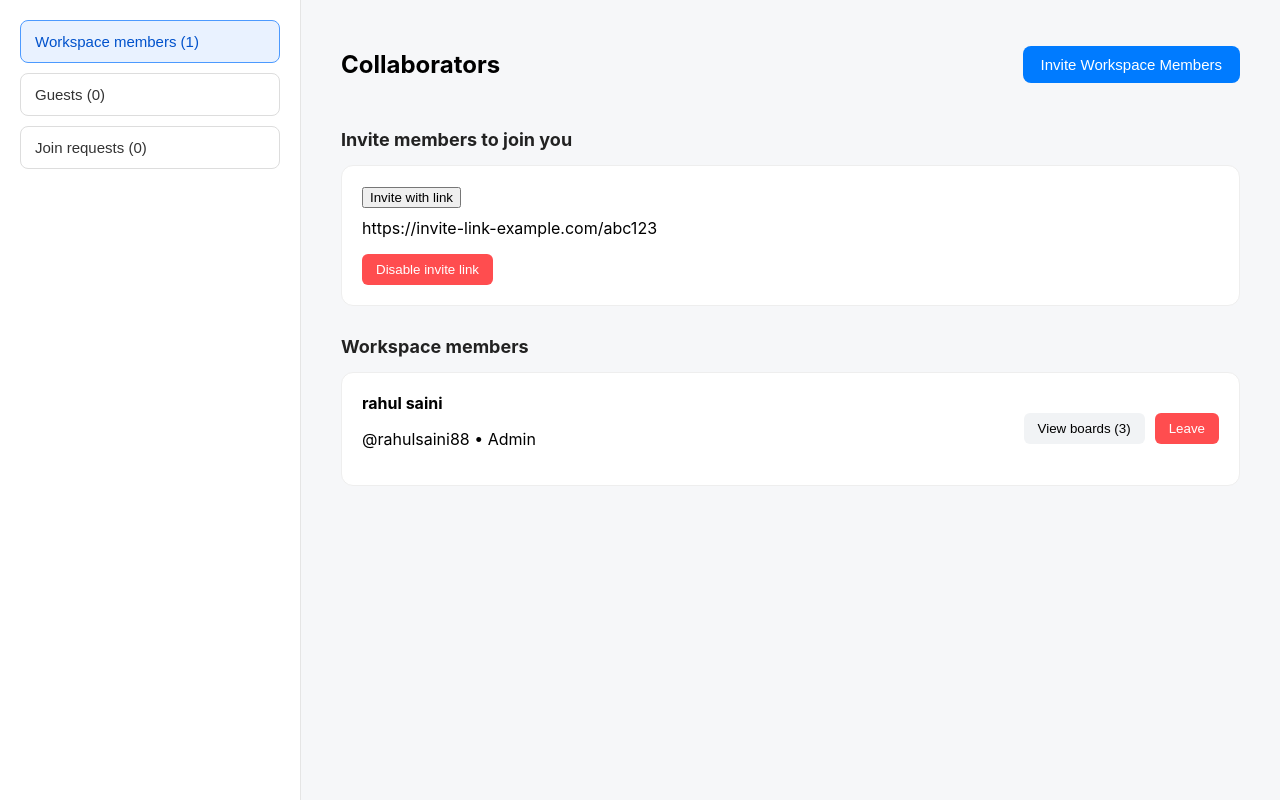
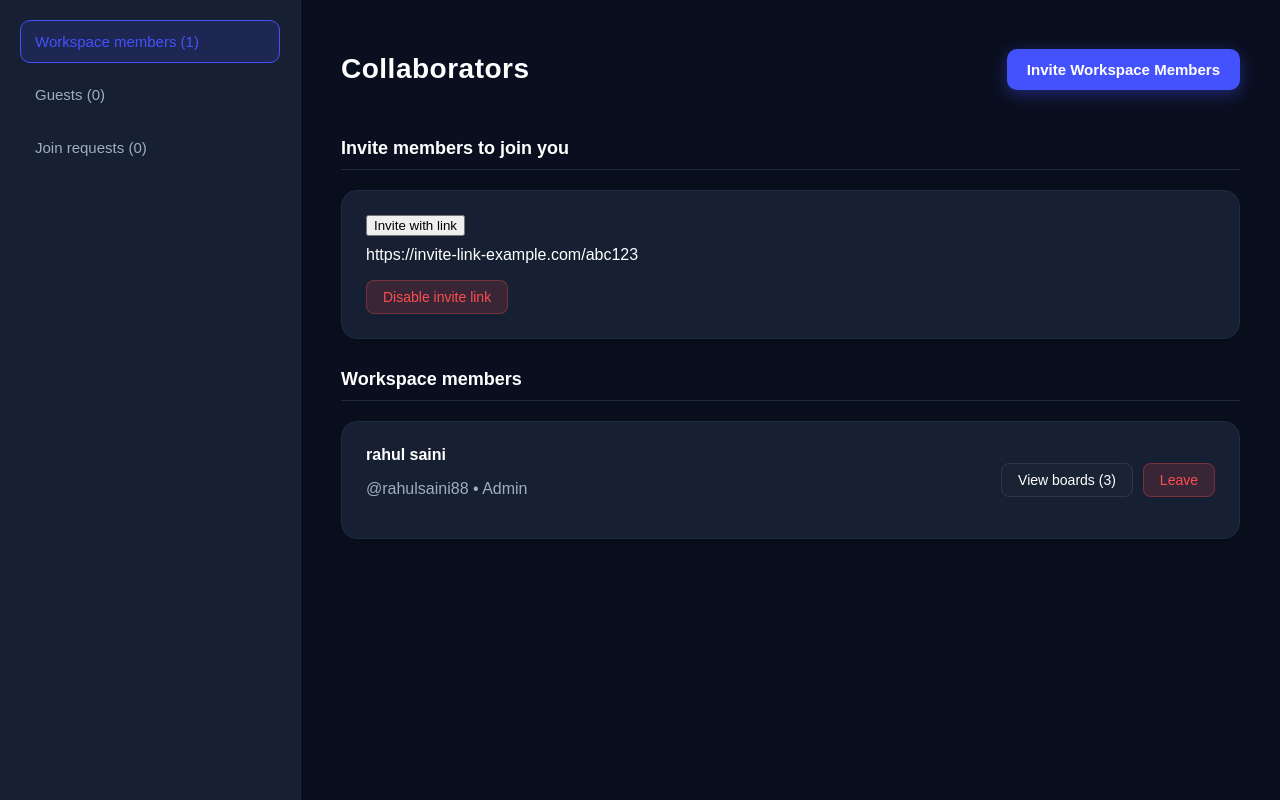
Before and after one commit to ANSH23-AGARWAL/productivity-app, a React (Create React App) app: page /coll in a window 1280 px wide. Built offline with nearby package versions, Linux system fonts and the light colour scheme; the HTML template or start-up script is replaced by a standard one.

Commit message:
Applied Neo Modern Premium theme

```diff
--- a/src/components/Collaborators/style.js
+++ b/src/components/Collaborators/style.js
@@ -4,103 +4,159 @@ export const PageWrapper = styled.div`
   display: flex;
   width: 100%;
   height: 100vh;
-  background: #f6f7f9;
+  background: #0A0F1F; /* Deep Dark BG */
+  font-family: 'Poppins', sans-serif;
+  color: #FFFFFF;
 `;
 
 export const Sidebar = styled.div`
   width: 260px;
-  background: #fff;
-  border-right: 1px solid #e5e5e5;
+  background: #162032; /* Dark Card BG */
+  border-right: 1px solid #1F2940;
   padding: 20px;
+  display: flex;
+  flex-direction: column;
+  gap: 10px;
 `;
 
 export const TabButton = styled.button`
   width: 100%;
   padding: 12px 14px;
-  margin-bottom: 10px;
-  border-radius: 8px;
+  border-radius: 10px;
   text-align: left;
-  background: ${({ active }) => (active ? "#e9f2ff" : "#fff")};
-  border: 1px solid ${({ active }) => (active ? "#4c9aff" : "#ddd")};
-  color: ${({ active }) => (active ? "#0052cc" : "#333")};
+  background: ${({ active }) => (active ? "rgba(68, 82, 254, 0.15)" : "transparent")};
+  border: 1px solid ${({ active }) => (active ? "#4452FE" : "transparent")};
+  color: ${({ active }) => (active ? "#4452FE" : "#A0AEC0")};
   cursor: pointer;
   font-size: 15px;
+  font-weight: 500;
+  transition: all 0.2s ease;
 
   &:hover {
-    background: #f4f5f7;
+    background: ${({ active }) => (active ? "rgba(68, 82, 254, 0.25)" : "#1A2333")};
+    color: ${({ active }) => (active ? "#4452FE" : "#FFFFFF")};
+    transform: translateX(4px);
   }
 `;
 
 export const ContentWrapper = styled.div`
   flex: 1;
   padding: 30px 40px;
+  overflow-y: auto;
 `;
 
 export const Header = styled.div`
   display: flex;
   justify-content: space-between;
   align-items: center;
+  margin-bottom: 30px;
+
+  h2 {
+    font-size: 28px;
+    font-weight: 700;
+    letter-spacing: 0.5px;
+  }
 `;
 
 export const InviteBtn = styled.button`
-  background: #007bff;
+  background: #4452FE; /* Accent */
   color: white;
-  padding: 10px 18px;
-  border-radius: 8px;
+  padding: 12px 20px;
+  border-radius: 10px;
   font-size: 15px;
+  font-weight: 600;
   border: none;
   cursor: pointer;
+  box-shadow: 0 4px 15px rgba(68, 82, 254, 0.4);
+  transition: all 0.2s;
 
   &:hover {
-    background: #006ae0;
+    background: #3545CC;
+    transform: translateY(-2px);
+    box-shadow: 0 6px 20px rgba(68, 82, 254, 0.5);
   }
 `;
 
 export const SectionTitle = styled.h3`
   margin-top: 30px;
-  margin-bottom: 15px;
+  margin-bottom: 20px;
   font-size: 18px;
-  color: #222;
+  font-weight: 600;
+  color: #FFFFFF;
+  border-bottom: 1px solid #1F2940;
+  padding-bottom: 10px;
 `;
 
 export const Card = styled.div`
-  background: white;
-  padding: 20px;
-  border-radius: 12px;
-  border: 1px solid #eee;
+  background: #162032; /* Dark Card BG */
+  padding: 24px;
+  border-radius: 16px;
+  border: 1px solid #1F2940;
   margin-bottom: 25px;
+  box-shadow: 0 4px 20px rgba(0, 0, 0, 0.2);
+  transition: transform 0.2s;
+
+  &:hover {
+    border-color: #2D3748;
+  }
 `;
 
 export const Row = styled.div`
   display: flex;
   justify-content: space-between;
   align-items: center;
+
+  p, span {
+    color: #A0AEC0;
+  }
+
+  strong {
+    color: #FFFFFF;
+    font-weight: 600;
+  }
 `;
 
 export const SecondaryBtn = styled.button`
-  background: #f1f3f5;
-  padding: 8px 14px;
-  border-radius: 6px;
-  border: none;
+  background: #1A2333;
+  color: #FFFFFF;
+  padding: 8px 16px;
+  border-radius: 8px;
+  border: 1px solid #2D3748;
   cursor: pointer;
+  font-size: 14px;
+  transition: all 0.2s;
+
+  &:hover {
+    background: #2D3748;
+    border-color: #4A5568;
+  }
 `;
 
 export const DangerBtn = styled.button`
-  background: #ff4d4f;
-  color: white;
-  padding: 8px 14px;
-  border-radius: 6px;
-  border: none;
+  background: rgba(255, 77, 79, 0.15);
+  color: #FF4D4F;
+  padding: 8px 16px;
+  border-radius: 8px;
+  border: 1px solid rgba(255, 77, 79, 0.3);
   cursor: pointer;
+  font-size: 14px;
+  font-weight: 500;
+  transition: all 0.2s;
 
   &:hover {
-    background: #d9363e;
+    background: rgba(255, 77, 79, 0.25);
+    border-color: #FF4D4F;
+    transform: translateY(-1px);
   }
 `;
 
 export const CopyBadge = styled.span`
   display: inline-block;
   margin-left: 12px;
-  color: #2ecc71;
+  color: #2FAFCC; /* Teal Accent */
   font-weight: 600;
+  font-size: 0.9rem;
+  background: rgba(47, 175, 204, 0.15);
+  padding: 4px 8px;
+  border-radius: 6px;
 `;
--- a/src/components/Dashboard/style.js
+++ b/src/components/Dashboard/style.js
@@ -15,22 +15,22 @@ export const GlobalStyle = createGlobalStyle`
       --light-card-border: #EEEEEE;
       --light-button-bg: #F0F0F0;
       --light-button-hover-bg: #E0E0E0;
-      --light-accent-color: #1a73e8;
+      --light-accent-color: #4452FE;
       --light-shadow: rgba(0, 0, 0, 0.1);
       --light-inset-shadow: rgba(0, 0, 0, 0.05);
 
-      --dark-bg: #1A2A4A;
-      --dark-header-bg: #0F1E3A;
-      --dark-text-color: #E0E0E0;
-      --dark-secondary-text-color: #BBBBBB;
-      --dark-border-color: #2F3E5A;
-      --dark-card-bg: #223555;
-      --dark-card-border: #3A4C6B;
-      --dark-button-bg: #2B4268;
-      --dark-button-hover-bg: #355080;
-      --dark-accent-color: #8AB4F8;
-      --dark-shadow: rgba(0, 0, 0, 0.4);
-      --dark-inset-shadow: rgba(0, 0, 0, 0.2);
+      --dark-bg: #0A0F1F;
+      --dark-header-bg: #0A0F1F;
+      --dark-text-color: #FFFFFF;
+      --dark-secondary-text-color: #A0AEC0;
+      --dark-border-color: #1F2940;
+      --dark-card-bg: #162032;
+      --dark-card-border: #2D3748;
+      --dark-button-bg: #1A2333;
+      --dark-button-hover-bg: #253045;
+      --dark-accent-color: #4452FE;
+      --dark-shadow: rgba(0, 0, 0, 0.6);
+      --dark-inset-shadow: rgba(0, 0, 0, 0.3);
     }
 
     body {
@@ -113,7 +113,7 @@ export const Header = styled.header`
       font-weight: bold;
       color: var(--text-color);
       letter-spacing: 0.5px;
-      background: linear-gradient(90deg, #6366f1, #00d4ff, #8a2be2);
+      background: linear-gradient(90deg, #4452FE, #2FAFCC, #9B5CFF);
       -webkit-background-clip: text;
       -webkit-text-fill-color: transparent;
     }
@@ -257,8 +257,8 @@ export const ContentArea = styled.div`
     background-color: transparent;
 
     ${(props) =>
-      props.panelOpen &&
-      css`
+    props.panelOpen &&
+    css`
         padding-right: 340px;
         transition: padding-right 0.3s ease-out;
       `}
--- a/src/components/ManageAccount/style.js
+++ b/src/components/ManageAccount/style.js
@@ -2,10 +2,10 @@ import styled from "styled-components";
 
 // --- Main Layout Components ---
 export const PageWrapper = styled.div`
-  font-family: -apple-system, BlinkMacSystemFont, "Segoe UI", Roboto, "Helvetica Neue", Arial, sans-serif;
-  background: #f9fafb;
+  font-family: 'Poppins', -apple-system, BlinkMacSystemFont, "Segoe UI", Roboto, "Helvetica Neue", Arial, sans-serif;
+  background: #0A0F1F; /* Deep Dark BG */
   min-height: 100vh;
-  color: #1f2937;
+  color: #FFFFFF;
 `;
 
 export const Container = styled.div`
@@ -19,36 +19,52 @@ export const Container = styled.div`
 
 export const Header = styled.header`
   padding-bottom: 24px;
-  border-bottom: 1px solid #e5e7eb;
+  border-bottom: 1px solid #1F2940;
   margin-bottom: 8px;
 
   h2 {
     font-size: 24px;
-    font-weight: 600;
+    font-weight: 700;
     margin: 0 0 8px 0;
+    color: #FFFFFF;
+    letter-spacing: 0.5px;
   }
 
   p {
     margin: 0;
     font-size: 14px;
-    color: #6b7280;
+    color: #A0AEC0; /* Secondary Text */
   }
 `;
 
 export const HeaderLeft = styled.div``;
 
 export const Card = styled.section`
-  background: white;
+  background: #162032; /* Dark Card BG */
   padding: 24px;
-  border-radius: 12px;
-  border: 1px solid #e5e7eb;
+  border-radius: 16px;
+  border: 1px solid #1F2940;
+  box-shadow: 0 10px 30px rgba(0, 0, 0, 0.4);
+  position: relative;
+  overflow: hidden;
+
+  /* Optional gloss effect */
+  &::before {
+    content: '';
+    position: absolute;
+    top: 0;
+    left: 0;
+    width: 4px;
+    height: 100%;
+    background: linear-gradient(180deg, #4452FE, #9B5CFF);
+  }
 `;
 
 export const SectionTitle = styled.h3`
   margin: 0 0 20px 0;
   font-size: 18px;
   font-weight: 600;
-  color: #111827;
+  color: #FFFFFF;
 `;
 
 // --- Image Components ---
@@ -63,14 +79,14 @@ export const ProfilePhoto = styled.div`
   width: 80px;
   height: 80px;
   border-radius: 50%;
-  background-color: #0052cc;
+  background: linear-gradient(135deg, #4452FE, #2FAFCC);
   display: flex;
   align-items: center;
   justify-content: center;
   overflow: hidden;
   cursor: pointer;
-  border: 2px solid white;
-  box-shadow: 0 0 0 1px #e5e7eb;
+  border: 3px solid #162032; /* Match card bg for integrated look */
+  box-shadow: 0 0 0 2px #4452FE;
 
   img { width: 100%; height: 100%; object-fit: cover; }
 `;
@@ -84,11 +100,17 @@ export const ProfileInitial = styled.span`
 export const HeaderImage = styled.div`
   width: 100%;
   height: 120px;
-  border-radius: 8px;
-  background-color: #e0eaff;
-  border: 1px solid #d1d5db;
+  border-radius: 12px;
+  background-color: #1A2333;
+  border: 1px solid #2D3748;
   cursor: pointer;
   overflow: hidden;
+  position: relative;
+  transition: all 0.2s;
+
+  &:hover {
+    border-color: #4452FE;
+  }
 
   img { width: 100%; height: 100%; object-fit: cover; }
 `;
@@ -101,23 +123,23 @@ export const FieldRow = styled.div`
   gap: 24px;
   padding: 16px 0;
 
-  & + & { border-top: 1px solid #f3f4f6; }
+  & + & { border-top: 1px solid #1F2940; }
 `;
 
 export const Label = styled.div`
   font-weight: 500;
-  color: #374151;
+  color: #A0AEC0;
   font-size: 14px;
 `;
 
 export const Value = styled.div`
   font-size: 14px;
-  color: #1f2937;
+  color: #FFFFFF;
   flex-grow: 1;
 `;
 
 export const PlaceholderText = styled.i`
-  color: #9ca3af;
+  color: #718096;
 `;
 
 export const FieldControls = styled.div`
@@ -128,32 +150,43 @@ export const FieldControls = styled.div`
 `;
 
 export const EditInput = styled.input`
-  padding: 8px 12px;
-  border-radius: 6px;
-  border: 1px solid #d1d5db;
+  padding: 10px 14px;
+  border-radius: 8px;
+  border: 1px solid #2D3748;
   flex-grow: 1;
   font-size: 14px;
+  background-color: #1A2333; /* Dark Input */
+  color: #FFFFFF;
+  transition: all 0.2s;
 
   &:focus {
     outline: none;
-    border-color: #3b82f6;
-    box-shadow: 0 0 0 2px rgba(59, 130, 246, 0.4);
+    border-color: #4452FE;
+    box-shadow: 0 0 0 2px rgba(68, 82, 254, 0.25);
+    background-color: #162032;
   }
 `;
 
 // **NEW: Styling for the location dropdown**
 export const StyledSelect = styled.select`
-  padding: 8px 12px;
-  border-radius: 6px;
-  border: 1px solid #d1d5db;
+  padding: 10px 14px;
+  border-radius: 8px;
+  border: 1px solid #2D3748;
   flex-grow: 1;
   font-size: 14px;
-  background-color: white;
+  background-color: #1A2333;
+  color: #FFFFFF;
+  transition: all 0.2s;
 
   &:focus {
     outline: none;
-    border-color: #3b82f6;
-    box-shadow: 0 0 0 2px rgba(59, 130, 246, 0.4);
+    border-color: #4452FE;
+    box-shadow: 0 0 0 2px rgba(68, 82, 254, 0.25);
+  }
+
+  option {
+    background-color: #162032;
+    color: #FFFFFF;
   }
 `;
 
@@ -161,42 +194,56 @@ export const StyledSelect = styled.select`
 export const ActionButton = styled.button`
   background: transparent;
   border: none;
-  color: #3b82f6;
+  color: #4452FE; /* Accent */
   font-size: 14px;
   font-weight: 500;
   cursor: pointer;
-  padding: 4px;
+  padding: 6px 10px;
+  border-radius: 6px;
   margin-left: auto;
+  transition: all 0.2s;
 
-  &:hover { text-decoration: underline; }
+  &:hover {
+    background-color: rgba(68, 82, 254, 0.1);
+    text-decoration: none;
+  }
 `;
 
 export const SaveBtn = styled.button`
-  background: #2563eb;
+  background: #4452FE;
   color: white;
   border: none;
-  padding: 8px 14px;
-  border-radius: 6px;
+  padding: 8px 16px;
+  border-radius: 8px;
   cursor: pointer;
   font-size: 14px;
   font-weight: 500;
   white-space: nowrap;
+  box-shadow: 0 4px 10px rgba(68, 82, 254, 0.3);
+  transition: all 0.2s;
 
-  &:hover { background: #1d4ed8; }
+  &:hover {
+    background: #3545CC;
+    transform: translateY(-1px);
+  }
 `;
 
 export const CancelBtn = styled.button`
-  background: #e5e7eb;
-  color: #4b5563;
-  border: none;
-  padding: 8px 14px;
-  border-radius: 6px;
+  background: transparent;
+  color: #A0AEC0;
+  border: 1px solid #2D3748;
+  padding: 8px 16px;
+  border-radius: 8px;
   cursor: pointer;
   font-size: 14px;
   font-weight: 500;
   white-space: nowrap;
+  transition: all 0.2s;
 
-  &:hover { background: #d1d5db; }
+  &:hover {
+    background: #1F2940;
+    color: #FFFFFF;
+  }
 `;
 
 export const PermissionSelect = styled.select`
@@ -204,20 +251,26 @@ export const PermissionSelect = styled.select`
   font-size: 14px;
   border: none;
   background-color: transparent;
-  color: #6b7280;
+  color: #A0AEC0;
   font-weight: 500;
-  padding: 4px;
+  padding: 6px;
   border-radius: 6px;
   cursor: pointer;
+  transition: all 0.2s;
 
   &:hover {
-    background-color: #f3f4f6;
+    background-color: #1F2940;
+    color: #FFFFFF;
+  }
+  option {
+    background-color: #162032;
+    color: #FFFFFF;
   }
 `;
 
 export const SmallNote = styled.div`
   font-size: 14px;
-  color: #6b7280;
+  color: #718096;
   display: flex;
   align-items: center;
   gap: 6px;
```
Also changed, not shown: src/components/HelpPage/style.js (+85 -27 lines), src/components/SwitchAccount/style.js (+65 -34 lines).
